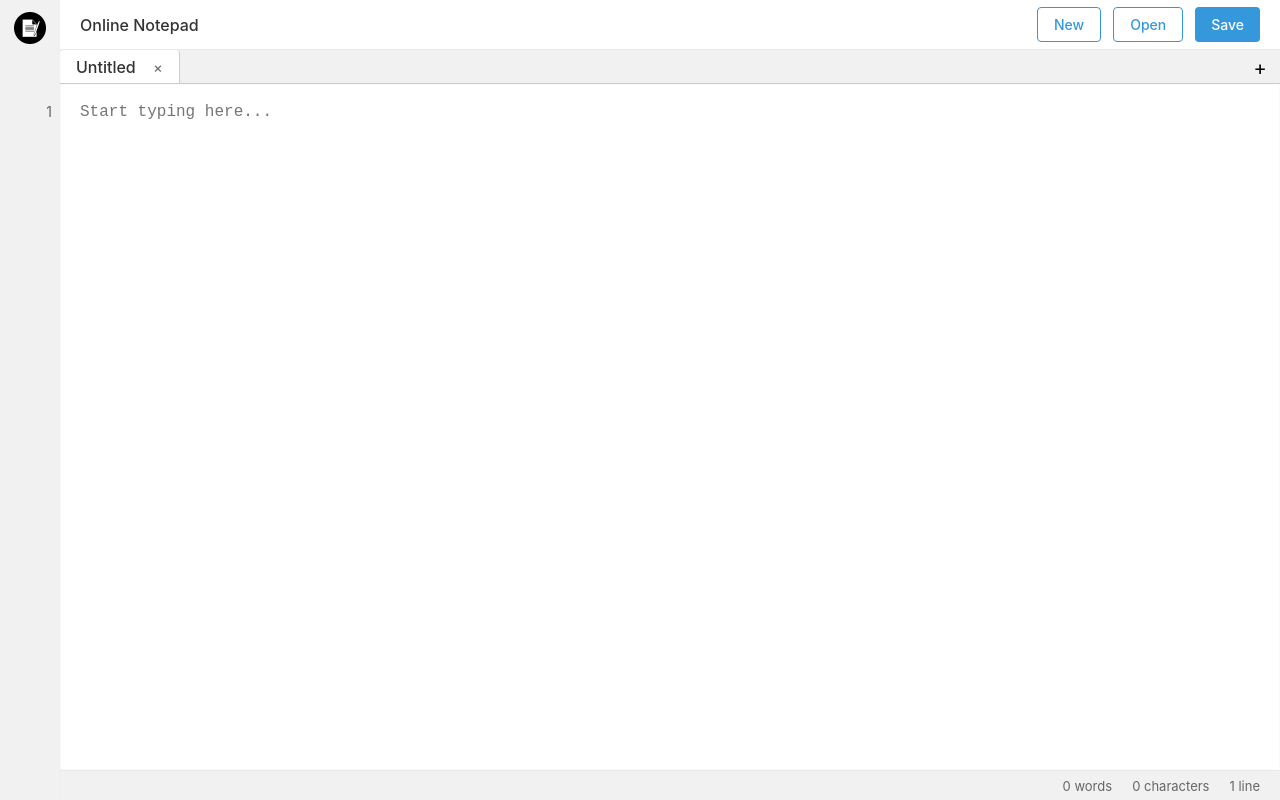
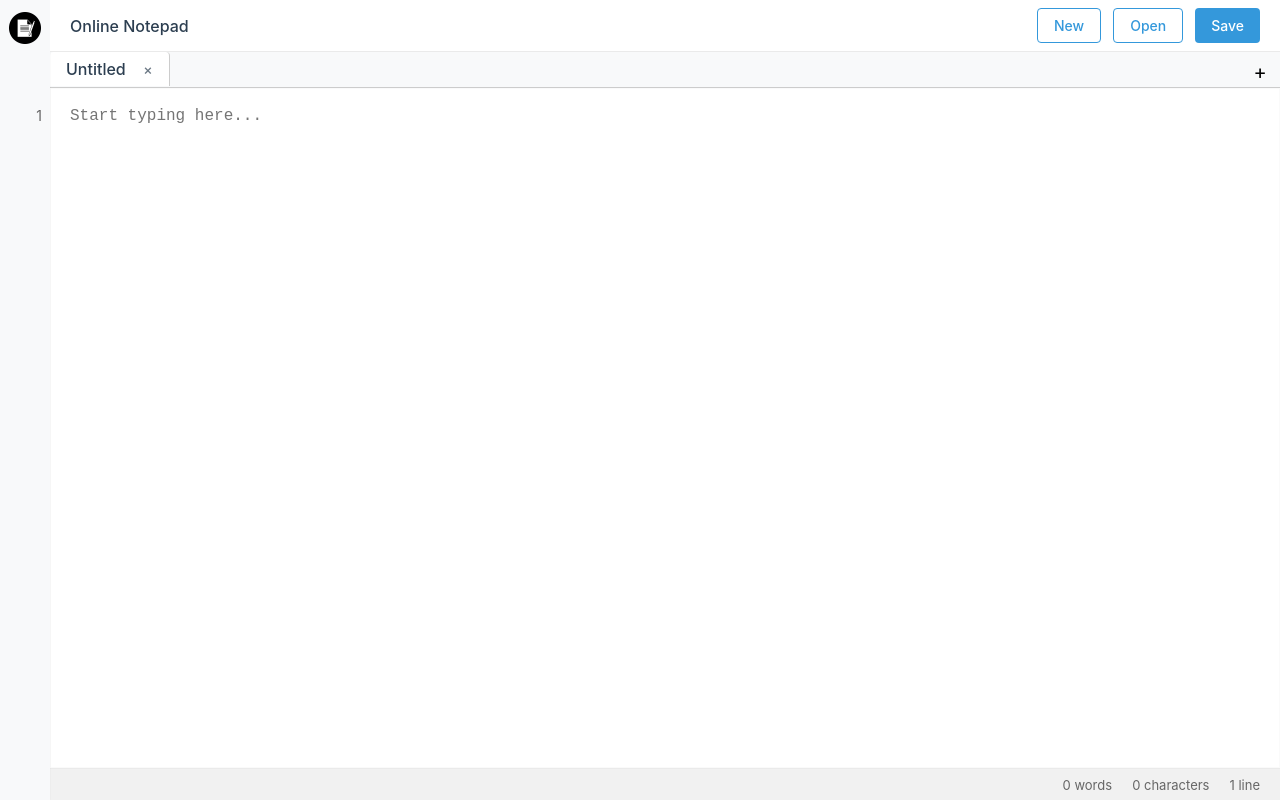
Before and after one commit to ThatSINEWAVE/Notepad-Online, a plain HTML site: page index.html in a window 1280 px wide. Drawn offline with Linux system fonts and the light colour scheme.

Commit message:
Adjusted styles

```diff
--- a/styles.css
+++ b/styles.css
@@ -1,32 +1,72 @@
 :root {
-  --primary-color: #3498db;
-  --primary-light: rgba(52, 152, 219, 0.1);
-  --primary-dark: #2980b9;
-  --bg-color: #f9f9f9;
-  --text-color: #333;
-  --sidebar-bg: #f1f1f1;
+  /* Color Palette */
+  --primary-color: #4a90e2;
+  --primary-light: rgba(74, 144, 226, 0.1);
+  --primary-dark: #357abd;
+
+  /* Neutral Colors */
+  --bg-color: #f4f6f9;
+  --text-color: #2c3e50;
+  --text-muted: #6c757d;
+
+  /* Background and Surface */
+  --surface-color: #ffffff;
+  --sidebar-bg: #f8f9fa;
+
+  /* Sidebar */
   --sidebar-text: #666;
+  --sidebar-width: 50px;
+
+  /* Buttons */
   --button-bg: #3498db;
   --button-hover: #2980b9;
   --button-text: white;
-  --line-height: 1.6;
-  --editor-font-size: 16px;
-  --tab-bg: #e4e4e4;
-  --tab-active-bg: #fff;
+
+  /* Tabs */
+  --tab-bg: #e9ecef;
+  --tab-active-bg: #ffffff;
+  --tab-hover-bg: #f1f3f5;
   --tab-border: #ccc;
+  --tab-height: 36px;
+
+  /* Status Bar */
   --status-bar-bg: #f1f1f1;
   --status-bar-text: #666;
+  --status-height: 32px;
+
+  /* Typography */
+  --font-family: 'Inter', -apple-system, BlinkMacSystemFont, 'Segoe UI', Roboto, 'Helvetica Neue', Arial, sans-serif;
+  --editor-font-family: 'Fira Code', 'Cascadia Code', 'Source Code Pro', Menlo, Consolas, monospace;
+  --editor-font-size: 16px;
+  --line-height: 1.6;
+
+  /* Typography Sizes */
+  --font-size-sm: 0.875rem;
+  --font-size-base: 1rem;
+  --font-size-lg: 1.125rem;
+
+  /* Sizing and Spacing */
+  --toolbar-height: 52px;
+  --border-radius: 4px;
+  --border-radius-sm: 4px;
+  --border-radius-md: 6px;
+
+  /* Shadows and Elevation */
+  --shadow-sm: 0 1px 2px rgba(0, 0, 0, 0.05);
+  --shadow-md: 0 2px 4px rgba(0, 0, 0, 0.1);
+  --shadow-subtle: 0 1px 3px rgba(0, 0, 0, 0.06);
+  --shadow-light: 0 2px 8px rgba(0, 0, 0, 0.08);
+
+  /* Borders */
+  --border-color: #eaeaea;
+
+  /* Transitions */
+  --transition-speed: 0.2s;
+  --transition-easing: cubic-bezier(0.4, 0, 0.2, 1);
+
+  /* Scrollbars */
   --scrollbar-thumb: rgba(52, 152, 219, 0.6);
   --scrollbar-thumb-hover: rgba(52, 152, 219, 0.8);
-  --sidebar-width: 60px;
-  --toolbar-height: 50px;
-  --tab-height: 34px;
-  --status-height: 30px;
-  --border-color: #eaeaea;
-  --shadow-sm: 0 1px 2px rgba(0, 0, 0, 0.05);
-  --shadow-md: 0 2px 4px rgba(0, 0, 0, 0.1);
-  --transition-speed: 0.2s;
-  --border-radius: 4px;
 }
 
 * {
@@ -125,7 +165,7 @@ body, html {
   z-index: 10;
 }
 
-/* App title - Fixed alignment issue */
+/* App title */
 .app-title {
   font-size: 16px;
   font-weight: 500;
```
